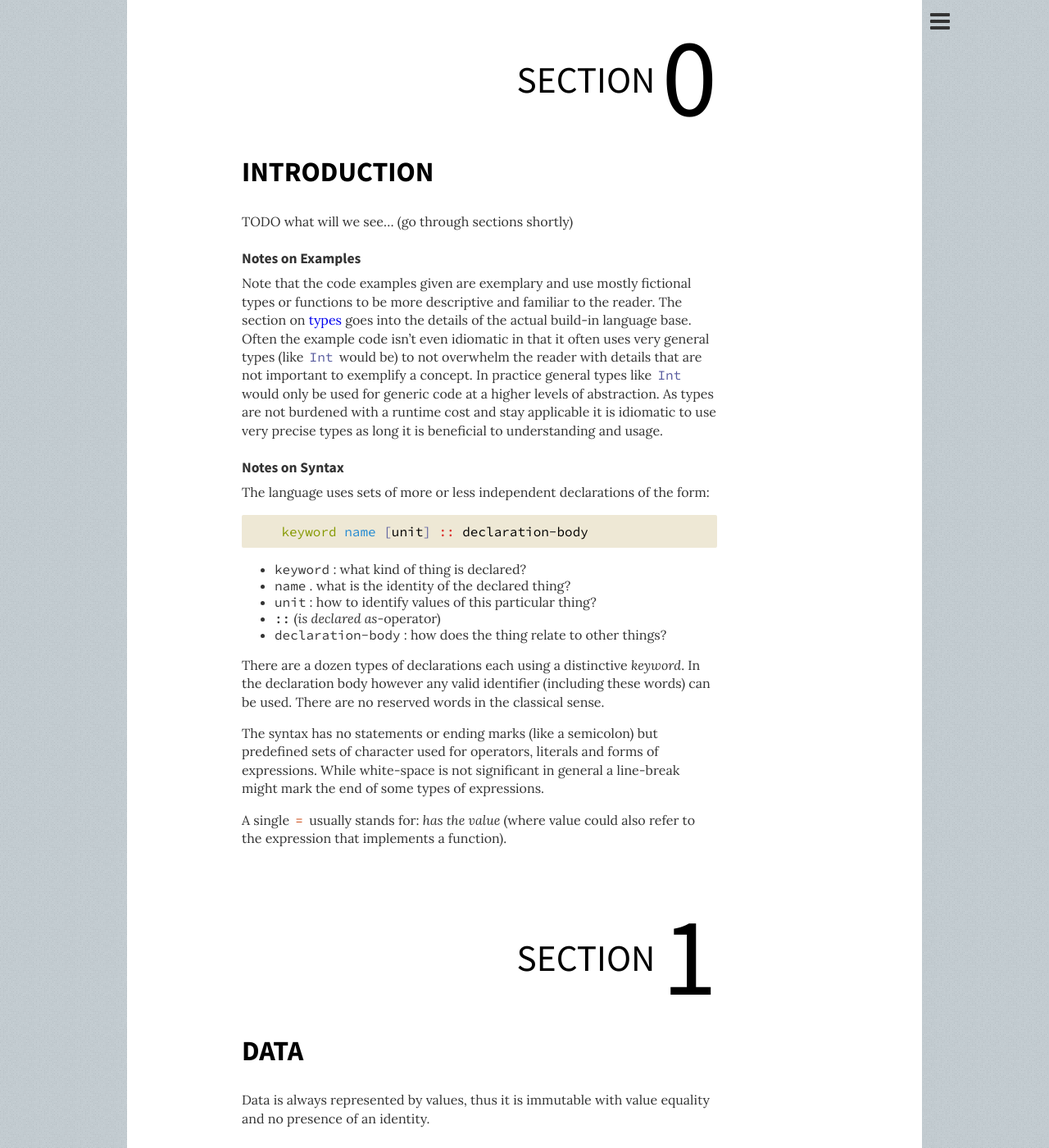
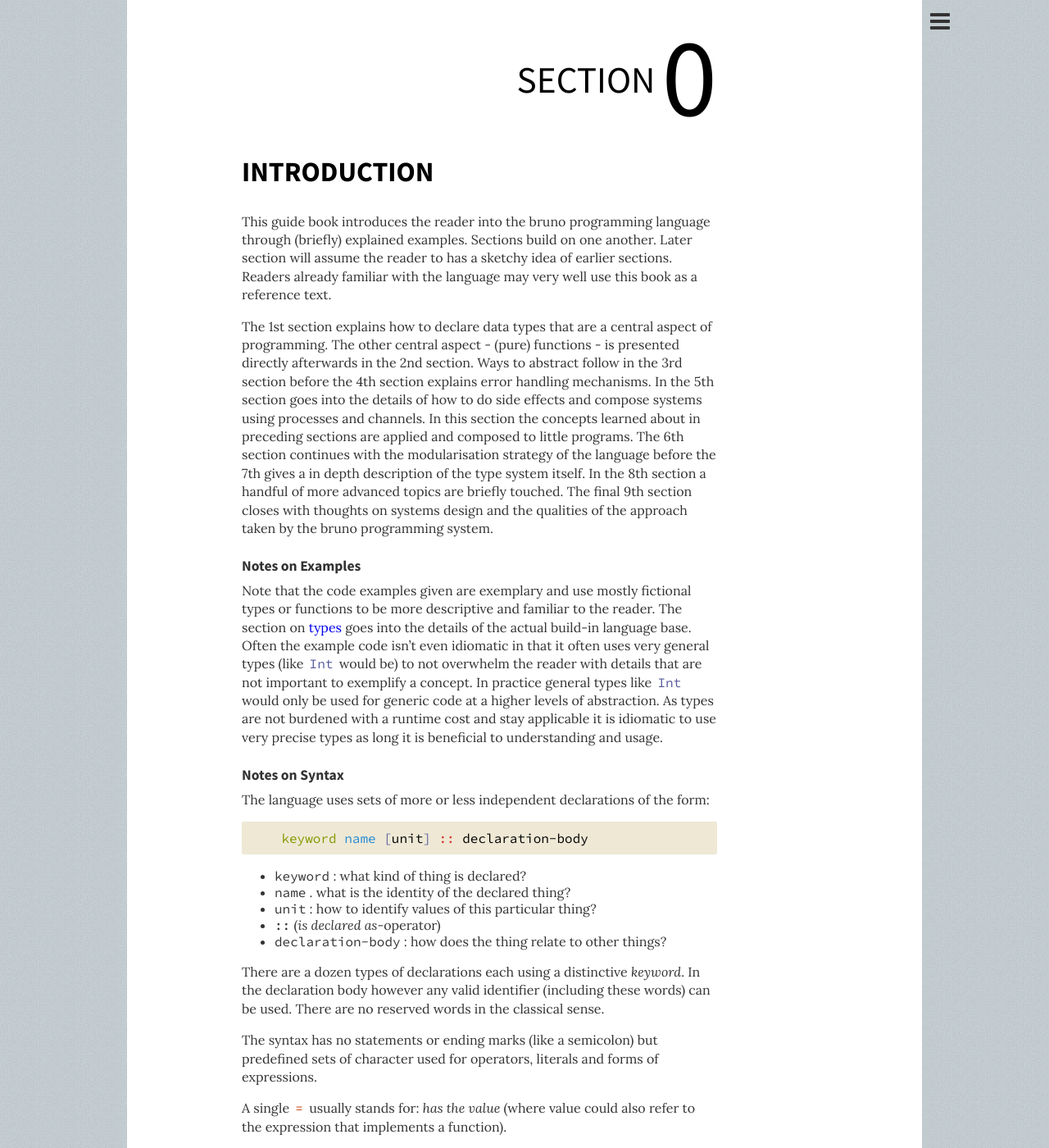
Before and after one commit to bruno-lang/bruno-lang.github.io, a Jekyll site: the page built from in-a-nutshell/index.md, in a window 1280 px wide and 1400 px high, scrolled down 1341 px. Shown: the whole window at 82% size. Built offline with Jekyll 4.4.1, drawn with Linux system fonts in a browser that asks for light colours; nearby versions of some CDN libraries.

Commit message:
introduction

```diff
--- a/in-a-nutshell/index.md
+++ b/in-a-nutshell/index.md
@@ -50,8 +50,24 @@ _extend_ but further and further restrict the more general to the more specific.
 
 
 ## Introduction
-
-TODO what will we see... (go through sections shortly)
+This guide book introduces the reader into the bruno programming language
+through (briefly) explained examples. Sections build on one another. Later
+section will assume the reader to has a sketchy idea of earlier sections.
+Readers already familiar with the language may very well use this book as
+a reference text.
+
+The 1st section explains how to declare data types that are a central aspect
+of programming. The other central aspect - (pure) functions - is presented
+directly afterwards in the 2nd section. Ways to abstract follow in the 3rd
+section before the 4th section explains error handling mechanisms.
+In the 5th section goes into the details of how to do side effects and
+compose systems using processes and channels. In this section the concepts
+learned about in preceding sections are applied and composed to little programs.
+The 6th section continues with the modularisation strategy of the language
+before the 7th gives a in depth description of the type system itself.
+In the 8th section a handful of more advanced topics are briefly touched.
+The final 9th section closes with thoughts on systems design and the qualities
+of the approach taken by the bruno programming system.
 
 #### Notes on Examples
 Note that the code examples given are exemplary and use mostly fictional
@@ -83,8 +99,6 @@ can be used. There are no reserved words in the classical sense.
 
 The syntax has no statements or ending marks (like a semicolon) but predefined
 sets of character used for operators, literals and forms of expressions.
-While white-space is not significant in general a line-break might mark the
-end of some types of expressions.
 
 A single `=` usually stands for: _has the value_ (where value could also refer to
 the expression that implements a function).
```
